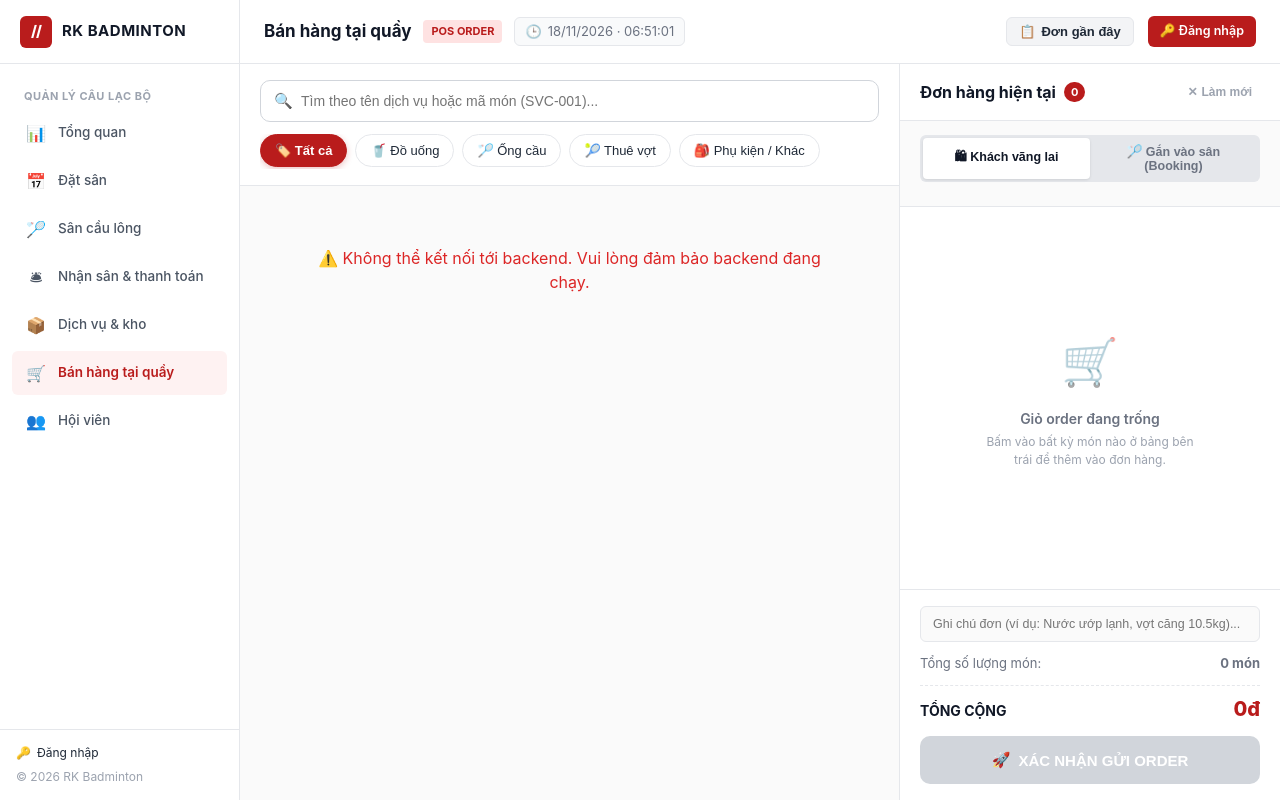
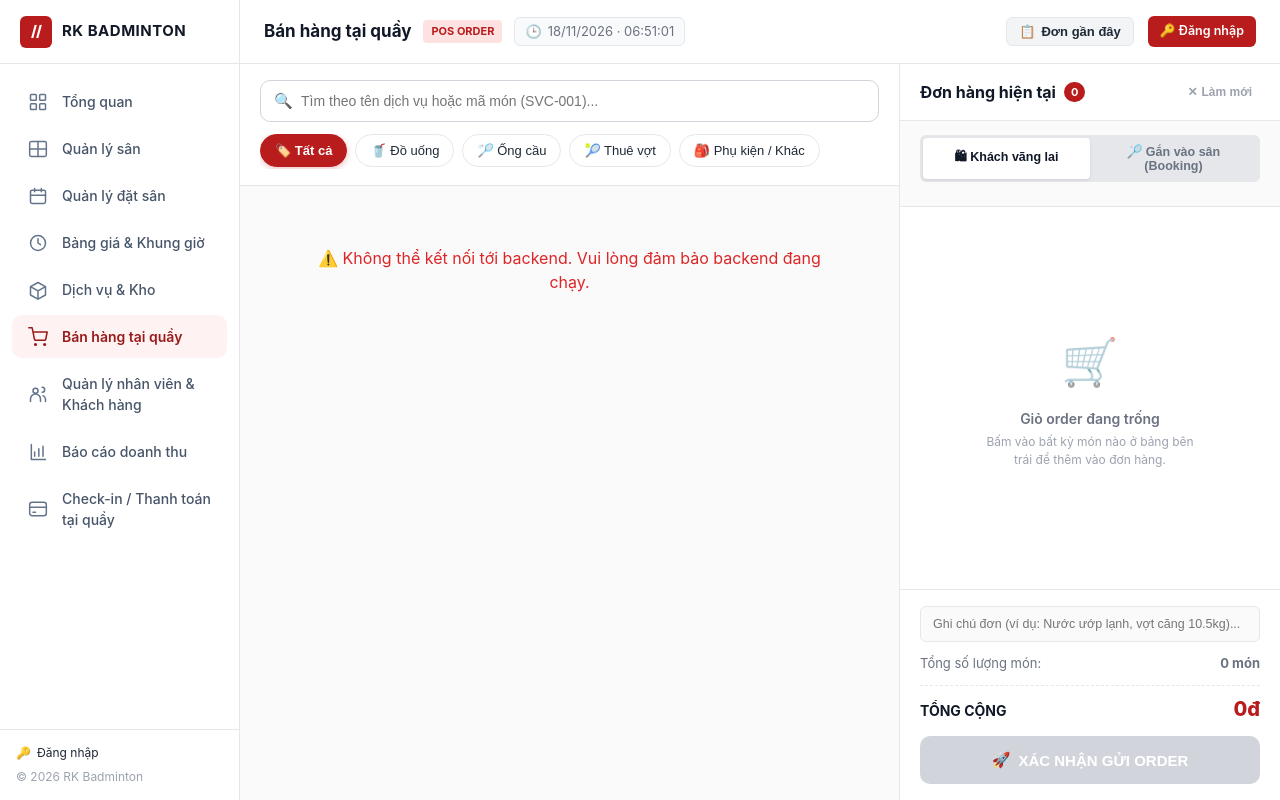
Before and after one commit to tunghlls01-glitch/badminton_management, a plain HTML site: page frontend/pages/pos.html in a window 1280 px wide. Drawn offline with nearby package versions, Linux system fonts and the light colour scheme; no server answers.

Commit message:
style(sidebar): update menu icons to clean SVG line-icons matching design system

```diff
--- a/frontend/css/pos.css
+++ b/frontend/css/pos.css
@@ -116,32 +116,42 @@ body {
 .sidebar-nav a {
   display: flex;
   align-items: center;
-  gap: 12px;
-  padding: 10px 14px;
-  color: #4b5563;
+  gap: 14px;
+  padding: 11px 16px;
+  color: #475569;
   text-decoration: none;
-  font-size: 13.5px;
+  font-size: 14px;
   font-weight: 500;
-  border-radius: var(--rk-radius-sm);
+  border-radius: var(--rk-radius-md);
   transition: all 0.15s ease;
   margin-bottom: 4px;
 }
 
 .sidebar-nav a:hover {
-  background-color: #f3f4f6;
+  background-color: #f8fafc;
+  color: var(--rk-dark);
+}
+
+.sidebar-nav a:hover .nav-svg {
   color: var(--rk-dark);
 }
 
 .sidebar-nav a.active {
-  background-color: var(--rk-primary-soft);
-  color: var(--rk-primary);
+  background-color: #fef2f2;
+  color: #991b1b;
   font-weight: 600;
 }
 
-.sidebar-nav .nav-icon {
-  font-size: 16px;
+.sidebar-nav a.active .nav-svg {
+  color: #991b1b;
+}
+
+.sidebar-nav .nav-svg {
   width: 20px;
-  text-align: center;
+  height: 20px;
+  color: #64748b;
+  flex-shrink: 0;
+  transition: color 0.15s ease;
 }
 
 .sidebar-footer {
--- a/frontend/pages/pos.html
+++ b/frontend/pages/pos.html
@@ -20,47 +20,87 @@
       </div>
 
       <ul class="sidebar-nav">
-        <li class="nav-label">Quản lý câu lạc bộ</li>
         <li>
           <a href="dashboard.html?view=dashboard">
-            <span class="nav-icon">📊</span>
+            <svg class="nav-svg" viewBox="0 0 24 24" fill="none" stroke="currentColor" stroke-width="1.8" stroke-linecap="round" stroke-linejoin="round">
+              <rect x="3" y="3" width="7" height="7" rx="1"/>
+              <rect x="14" y="3" width="7" height="7" rx="1"/>
+              <rect x="3" y="14" width="7" height="7" rx="1"/>
+              <rect x="14" y="14" width="7" height="7" rx="1"/>
+            </svg>
             <span>Tổng quan</span>
           </a>
         </li>
         <li>
-          <a href="booking.html">
-            <span class="nav-icon">📅</span>
-            <span>Đặt sân</span>
+          <a href="court_booking_schedule.html">
+            <svg class="nav-svg" viewBox="0 0 24 24" fill="none" stroke="currentColor" stroke-width="1.8" stroke-linecap="round" stroke-linejoin="round">
+              <rect x="2" y="3" width="20" height="18" rx="2"/>
+              <line x1="2" y1="12" x2="22" y2="12"/>
+              <line x1="12" y1="3" x2="12" y2="21"/>
+            </svg>
+            <span>Quản lý sân</span>
           </a>
         </li>
         <li>
-          <a href="court_booking_schedule.html">
-            <span class="nav-icon">🏸</span>
-            <span>Sân cầu lông</span>
+          <a href="booking.html">
+            <svg class="nav-svg" viewBox="0 0 24 24" fill="none" stroke="currentColor" stroke-width="1.8" stroke-linecap="round" stroke-linejoin="round">
+              <rect x="3" y="5" width="18" height="16" rx="2"/>
+              <path d="M16 3v4M8 3v4M3 11h18"/>
+            </svg>
+            <span>Quản lý đặt sân</span>
+          </a>
+        </li>
+        <li>
+          <a href="dashboard.html?view=pricing">
+            <svg class="nav-svg" viewBox="0 0 24 24" fill="none" stroke="currentColor" stroke-width="1.8" stroke-linecap="round" stroke-linejoin="round">
+              <circle cx="12" cy="12" r="9"/>
+              <path d="M12 7v5l3 2"/>
+            </svg>
+            <span>Bảng giá & Khung giờ</span>
+          </a>
+        </li>
+        <li>
+          <a href="services.html">
+            <svg class="nav-svg" viewBox="0 0 24 24" fill="none" stroke="currentColor" stroke-width="1.8" stroke-linecap="round" stroke-linejoin="round">
+              <path d="m12 3 9 5-9 5-9-5 9-5Zm-9 5v10l9 5 9-5V8m-9 5v10"/>
+            </svg>
+            <span>Dịch vụ & Kho</span>
+          </a>
+        </li>
+        <li>
+          <a href="pos.html" class="active">
+            <svg class="nav-svg" viewBox="0 0 24 24" fill="none" stroke="currentColor" stroke-width="1.8" stroke-linecap="round" stroke-linejoin="round">
+              <circle cx="9" cy="21" r="1"/>
+              <circle cx="20" cy="21" r="1"/>
+              <path d="M1 1h4l2.68 13.39a2 2 0 0 0 2 1.61h9.72a2 2 0 0 0 2-1.61L23 6H6"/>
+            </svg>
+            <span>Bán hàng tại quầy</span>
+          </a>
+        </li>
+        <li>
+          <a href="dashboard.html?view=users">
+            <svg class="nav-svg" viewBox="0 0 24 24" fill="none" stroke="currentColor" stroke-width="1.8" stroke-linecap="round" stroke-linejoin="round">
+              <circle cx="9" cy="8" r="3"/>
+              <path d="M3 21v-3a6 6 0 0 1 12 0v3m2-17a3 3 0 0 1 0 6m1 4a5 5 0 0 1 3 4v3"/>
+            </svg>
+            <span>Quản lý nhân viên & Khách hàng</span>
+          </a>
+        </li>
+        <li>
+          <a href="dashboard.html?view=revenue">
+            <svg class="nav-svg" viewBox="0 0 24 24" fill="none" stroke="currentColor" stroke-width="1.8" stroke-linecap="round" stroke-linejoin="round">
+              <path d="M4 3v18h17M8 17v-5m5 5V8m5 9V5"/>
+            </svg>
+            <span>Báo cáo doanh thu</span>
           </a>
         </li>
         <li>
           <a href="reception.html">
-            <span class="nav-icon">🛎</span>
-            <span>Nhận sân & thanh toán</span>
-          </a>
-        </li>
-        <li>
-          <a href="services.html">
-            <span class="nav-icon">📦</span>
-            <span>Dịch vụ & kho</span>
-          </a>
-        </li>
-        <li>
-          <a href="pos.html" class="active">
-            <span class="nav-icon">🛒</span>
-            <span>Bán hàng tại quầy</span>
-          </a>
-        </li>
-        <li>
-          <a href="items.html">
-            <span class="nav-icon">👥</span>
-            <span>Hội viên</span>
+            <svg class="nav-svg" viewBox="0 0 24 24" fill="none" stroke="currentColor" stroke-width="1.8" stroke-linecap="round" stroke-linejoin="round">
+              <rect x="2" y="4" width="20" height="16" rx="3"/>
+              <path d="M2 10h20M6 16h3"/>
+            </svg>
+            <span>Check-in / Thanh toán tại quầy</span>
           </a>
         </li>
       </ul>
```
Also changed, not shown: frontend/pages/services.html (+48 -16 lines).
